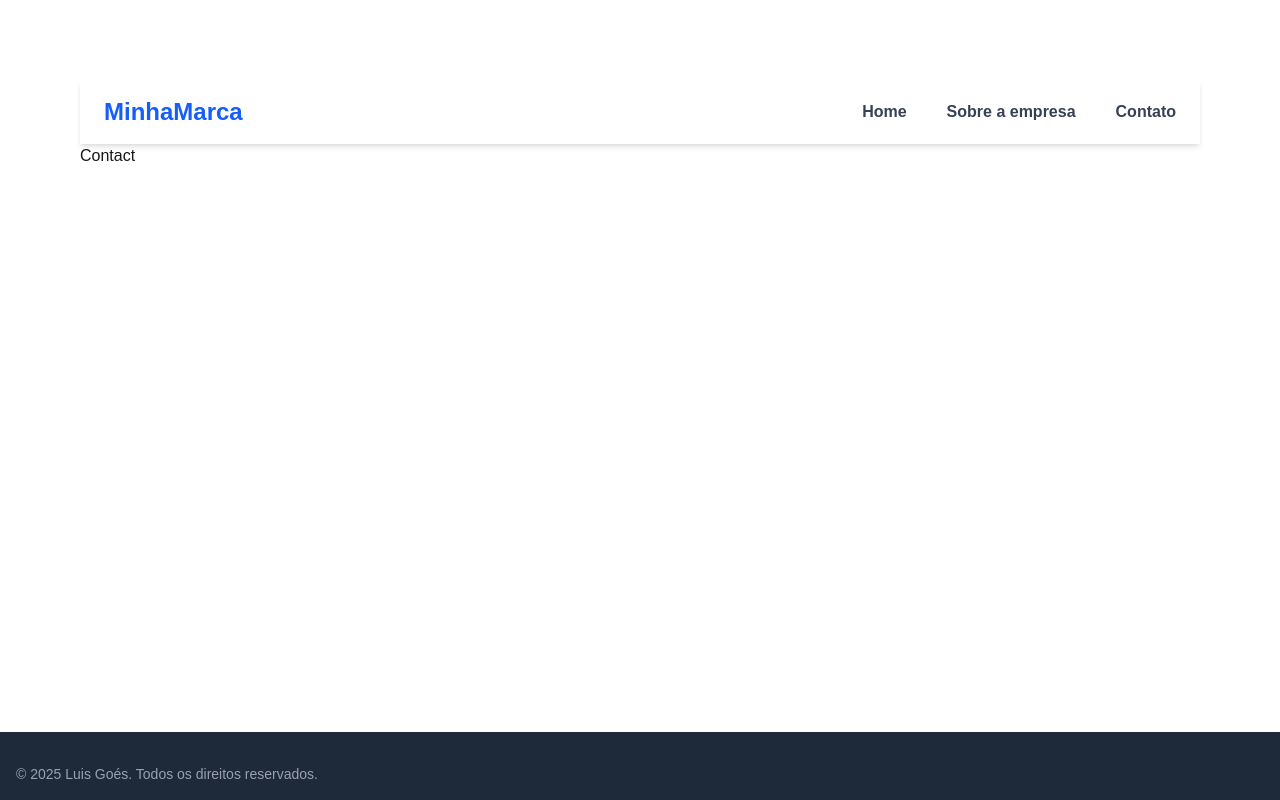
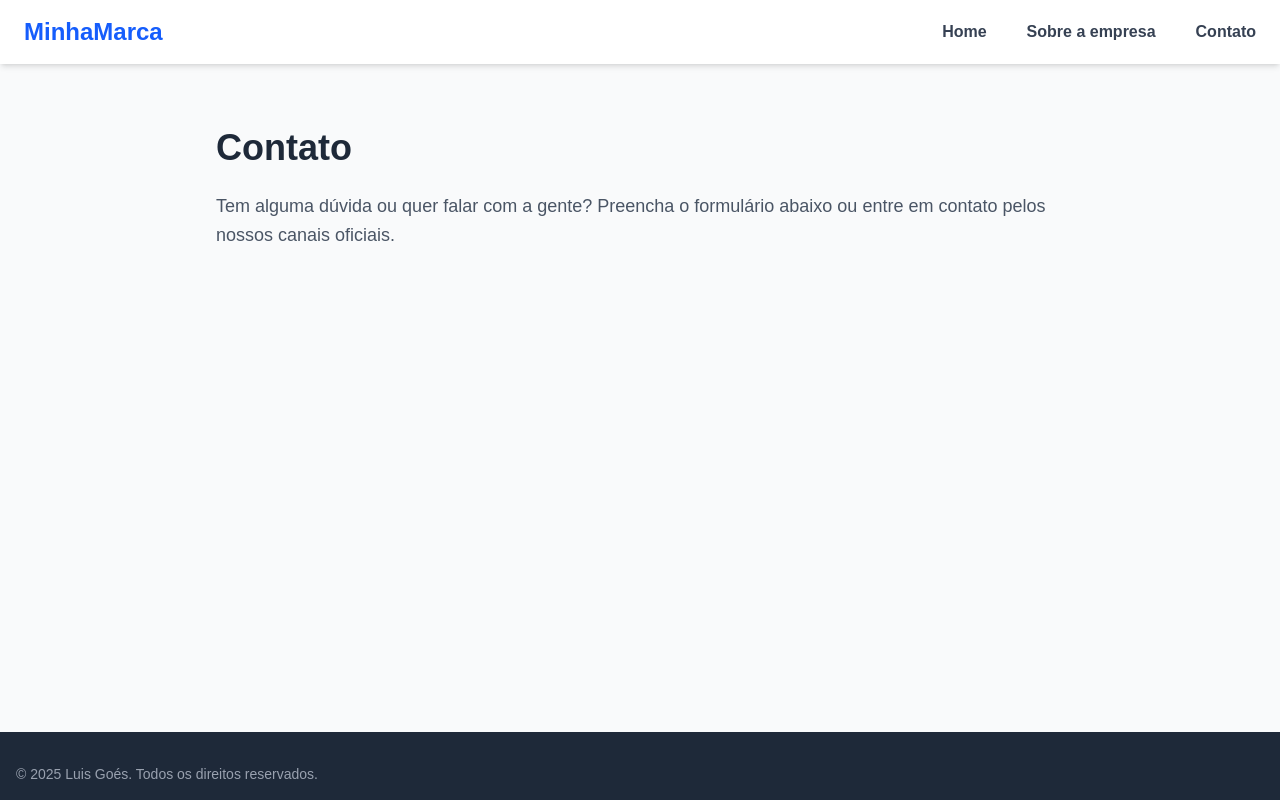
Before and after one commit to Lu1sGabriel/React-Course, a Next.js app: page /contact in a window 1280 px wide. Built offline with nearby package versions, Linux system fonts and the light colour scheme.

Commit message:
Feat: Creation of  `contact` page

```diff
--- a/src/app/contact/page.tsx
+++ b/src/app/contact/page.tsx
@@ -1,11 +1,20 @@
 import Footer from "@/components/Footer";
 import Menu from "@/components/Menu";
+import React from "react";
 
-const Contact = () => {
+const Contact: React.FC = () => {
   return (
-    <div className="m-10 p-10">
+    <div className="flex flex-col min-h-screen bg-gray-50">
       <Menu></Menu>
-      <h2>Contact</h2>
+
+      <main className="flex-grow container mx-auto px-6 py-16 max-w-4xl">
+        <h1 className="text-4xl font-bold text-gray-800 mb-6">Contato</h1>
+        <p className="text-gray-600 text-lg leading-relaxed mb-6">
+          Tem alguma dúvida ou quer falar com a gente? Preencha o formulário
+          abaixo ou entre em contato pelos nossos canais oficiais.
+        </p>
+      </main>
+
       <Footer></Footer>
     </div>
   );
```
